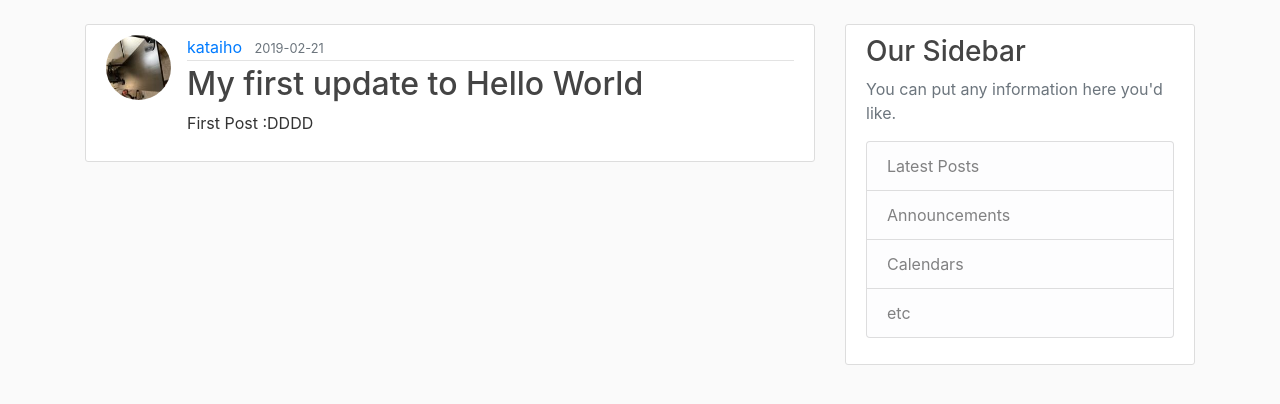
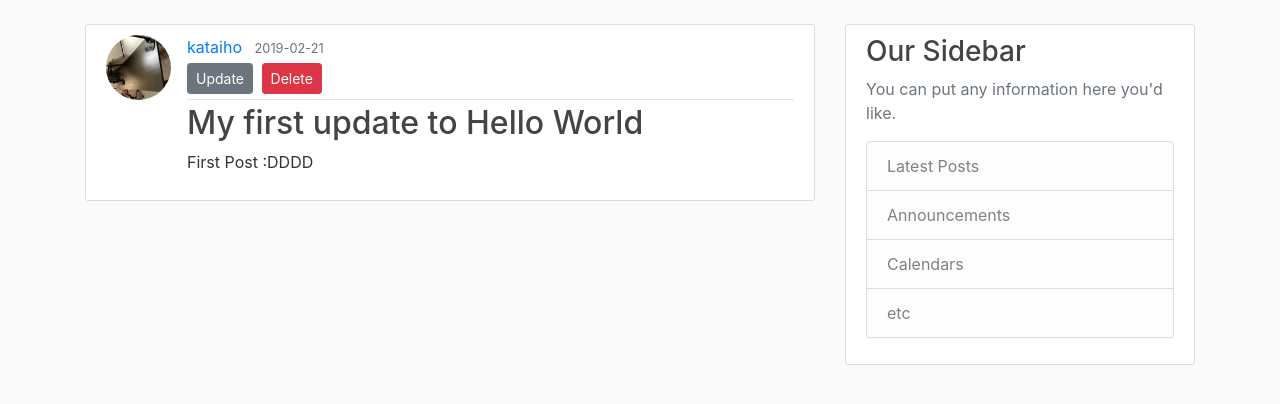
Before and after one commit to KaTaiHo/Flask_Playground, a Flask app: page /post/1 in a window 1280 px wide. Shown: the part 56-460 px from the top of the page. Run offline with Flask 2, Linux system fonts and the light colour scheme; a user stored in the database is signed in; data comes from the database, SQL or seed files in the repository; both versions use the stored data as it was after the commit; some libraries are stand-ins or nearby versions.

Commit message:
finished deleting feature

```diff
--- a/startup/routes.py
+++ b/startup/routes.py
@@ -165,3 +165,15 @@ def update_post(post_id):
     return render_template(
         'create_post.html', title='Update Post', form=form,
         legend='Update Post')
+
+
+@app.route("/post/<int:post_id>/delete", methods=['POST'])
+@login_required
+def delete_post(post_id):
+    post = Post.query.get_or_404(post_id)
+    if post.author != current_user:
+        abort(403)
+    db.session.delete(post)
+    db.session.commit()
+    flash('Your post has been deleted!', 'success')
+    return redirect(url_for('home'))
--- a/startup/templates/post.html
+++ b/startup/templates/post.html
@@ -4,11 +4,37 @@
         <img class="rounded-circle article-img" src="{{url_for('static', filename='profile_pics/' + post.author.image_file)}}">
         <div class="media-body">
             <div class="article-metadata">
-            <a class="mr-2" href="#">{{ post.author.username }}</a>
-            <small class="text-muted">{{ post.date_posted.strftime('%Y-%m-%d') }}</small>
+                <a class="mr-2" href="#">{{ post.author.username }}</a>
+                <small class="text-muted">{{ post.date_posted.strftime('%Y-%m-%d') }}</small>
+                {% if post.author == current_user %}
+                    <div>
+                        <a class="btn btn-secondary btn-sm mt-1 mb-1" href="{{ url_for('update_post', post_id=post.id)}}">Update</a>
+                        <button type="button" class="btn btn-danger btn-sm m-1" data-toggle="modal" data-target="#deleteModal">Delete</button>
+
+                    </div>
+                {% endif %}
             </div>
             <h2 class="article-title">{{ post.title }}</h2>
             <p class="article-content">{{ post.content }}</p>
         </div>
     </article>
+     <!-- Modal -->
+ <div class="modal fade" id="deleteModal" tabindex="-1" role="dialog" aria-labelledby="deleteModalLabel" aria-hidden="true">
+    <div class="modal-dialog" role="document">
+        <div class="modal-content">
+        <div class="modal-header">
+            <h5 class="modal-title" id="deleteModalLabel">Delete Post?</h5>
+            <button type="button" class="close" data-dismiss="modal" aria-label="Close">
+            <span aria-hidden="true">&times;</span>
+            </button>
+        </div>
+        <div class="modal-footer">
+            <button type="button" class="btn btn-secondary" data-dismiss="modal">Close</button>
+            <form action="{{ url_for('delete_post', post_id=post.id) }}" method="POST">
+            <input class="btn btn-danger" type="submit" value="Delete">
+            </form>
+        </div>
+        </div>
+    </div>
+</div>
 {% endblock content%}
```
Also changed, not shown: startup/site.db.
